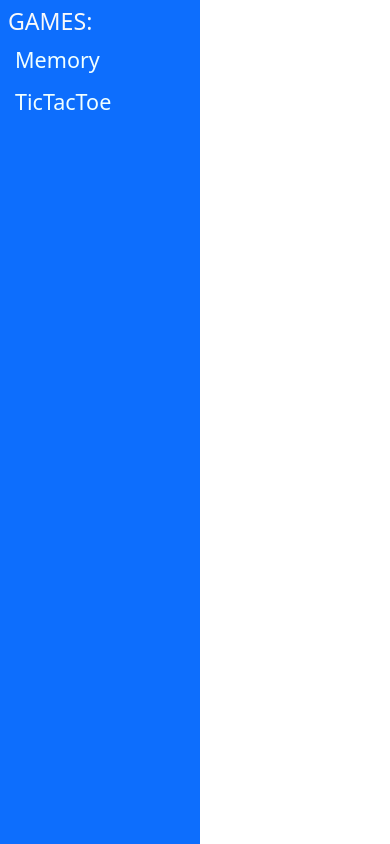
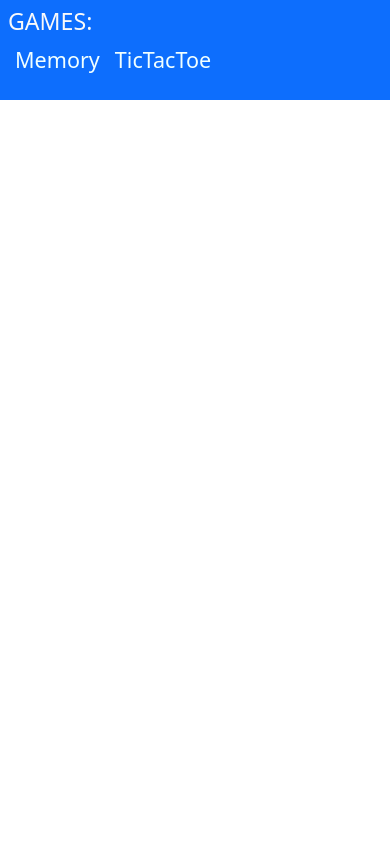
Before and after one commit to lucabrr/gamesChart, an Angular app in the folder gamesCompilation/: page / in a window 390 px wide. Built offline with nearby package versions, Linux system fonts and the light colour scheme.

Commit message:
responsive memory

```diff
--- a/gamesCompilation/angular.json
+++ b/gamesCompilation/angular.json
@@ -122,5 +122,8 @@
         }
       }
     }
+  },
+  "cli": {
+    "analytics": false
   }
 }
--- a/gamesCompilation/src/app/app.component.html
+++ b/gamesCompilation/src/app/app.component.html
@@ -1,4 +1,4 @@
-<div class="d-flex h-100">
+<div class="h-100">
   <app-sidebar class="h-100"></app-sidebar>
   <main>
     <router-outlet></router-outlet>
--- a/gamesCompilation/src/app/app.component.scss
+++ b/gamesCompilation/src/app/app.component.scss
@@ -1,3 +1,12 @@
-main{
+div {
+  display: flex;
+}
+main {
   width: 100%;
 }
+@media screen and (max-width: 650px) {
+  div {
+    display: flex;
+    flex-direction: column;
+  }
+}
--- a/gamesCompilation/src/app/components/sidebar/sidebar.component.html
+++ b/gamesCompilation/src/app/components/sidebar/sidebar.component.html
@@ -1,4 +1,4 @@
-<aside class="h-100 d-flex flex-column bg-primary">
+<aside class="bg-primary">
   <span>
     <h3 class="text-light m-2">GAMES:</h3>
     <ul class="list">
--- a/gamesCompilation/src/app/components/sidebar/sidebar.component.scss
+++ b/gamesCompilation/src/app/components/sidebar/sidebar.component.scss
@@ -1,18 +1,31 @@
-aside{
+aside {
   width: 200px;
-  ul{
+  display: flex;
+  flex-direction: column;
+  height: 100%;
+  ul {
     list-style: none;
     padding: 0px;
   }
-  li{
+  li {
     padding-left: 15px;
     margin-bottom: 10px;
-    a{
+    a {
       text-decoration: none;
       color: azure;
-      &:hover{
+      &:hover {
         color: black;
       }
     }
   }
 }
+@media screen and (max-width: 650px) {
+  aside {
+    flex-direction: row;
+    width: 100%;
+    height: 100px;
+    ul {
+      display: flex;
+    }
+  }
+}
```
Also changed, not shown: gamesCompilation/src/app/games/memory/memory.component.scss (+10 -14 lines).
